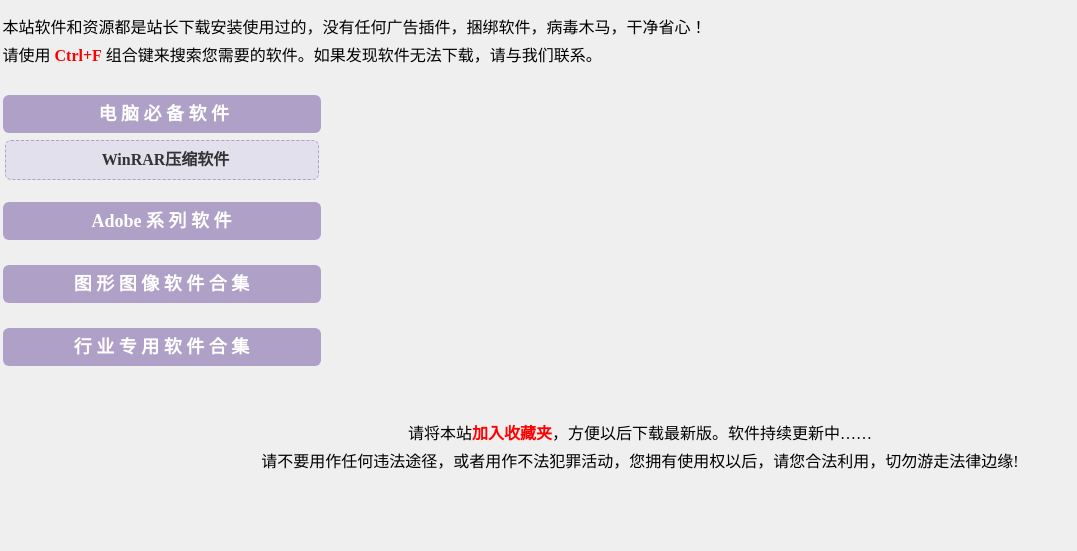
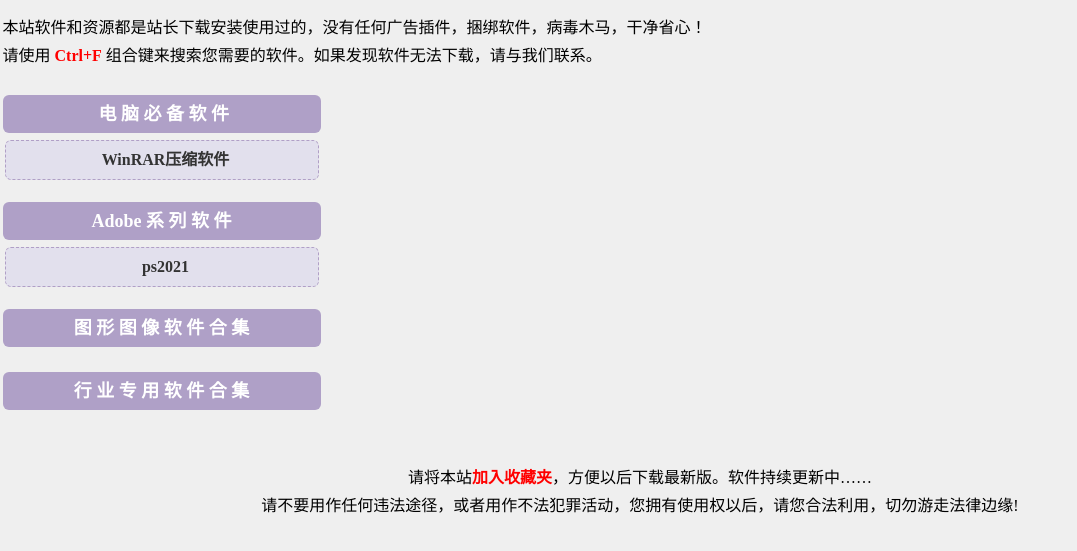
Before and after one commit to wsd512/mysoftware, a plain HTML site: page index.html in a window 1280 px wide. Shown: the part 67-618 px from the top of the page, without its empty margins (0-1077 px from the left). Drawn offline with Linux system fonts and the light colour scheme.

Commit message:
'我的软件下载链接网站提交成功了'

```diff
--- a/index.html
+++ b/index.html
@@ -36,8 +36,9 @@
 
 			<h2>Adobe 系 列 软 件</h2>
 				<ul>
+					<li><a href="https://mp.weixin.qq.com/s/g8yOWJ8nUU7DzEj4wZdX7A" target="_blank">ps2021</a></li>
 					<!--
-					<li><a href="https://pan.baidu.com/s/1MtnPRO5x5amY1RZiTSHCwg?pwd=4zct " target="_blank">ps（2017至2023）</a></li>
+					<li><a href="https://mp.weixin.qq.com/s/g8yOWJ8nUU7DzEj4wZdX7A" target="_blank">ps（2017至2023）</a></li>
 					<li><a href="https://pan.baidu.com/s/11jIl62AId39h1e53QzqsgA?pwd=0k4h " target="_blank">pr（2017至2023）</a></li>
 					<li><a href="https://pan.baidu.com/s/11N9LoEImWi0cLx4WWIn2Mg?pwd=qow7 " target="_blank">Ae（2017至2023）</a></li>
 					<li><a href="https://pan.baidu.com/s/1byiTfLUyv8ARu4T4PWd0BQ?pwd=ge4s " target="_blank">AI（2017至2023）</a></li>
```
